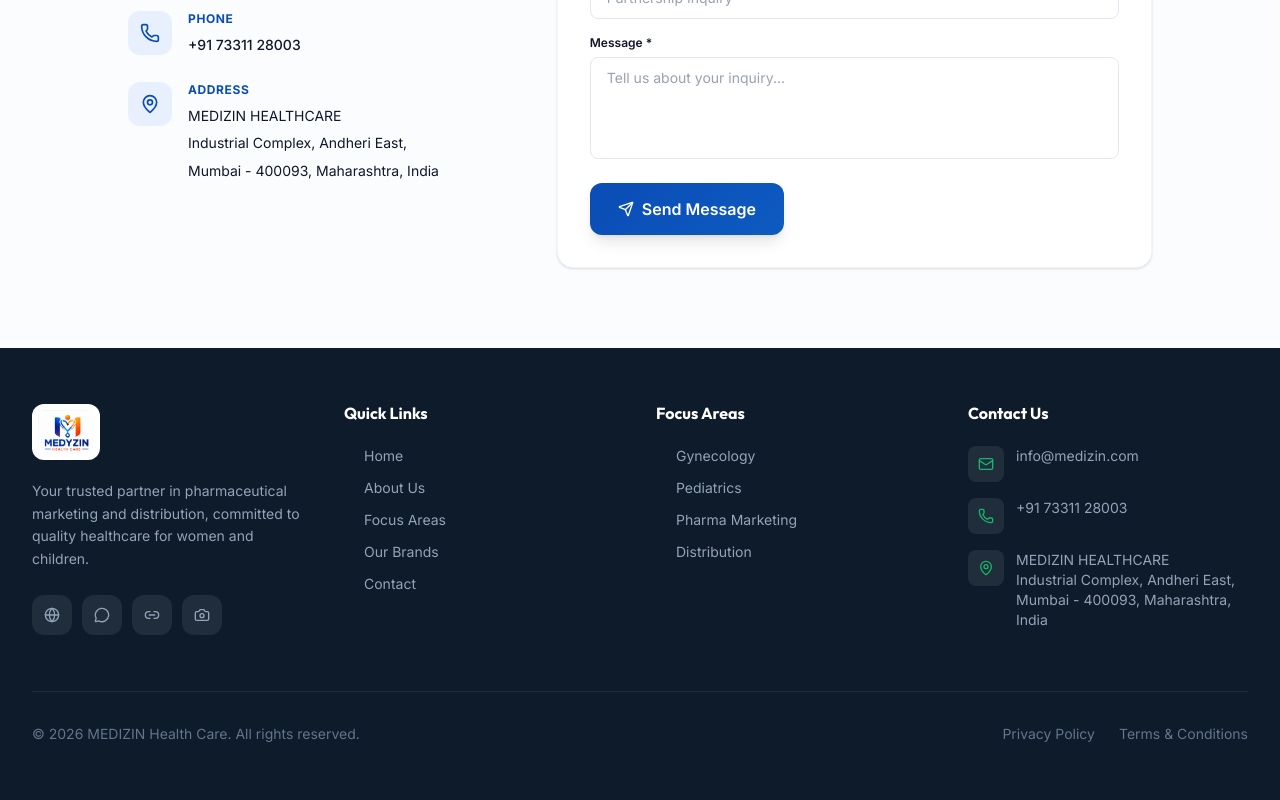
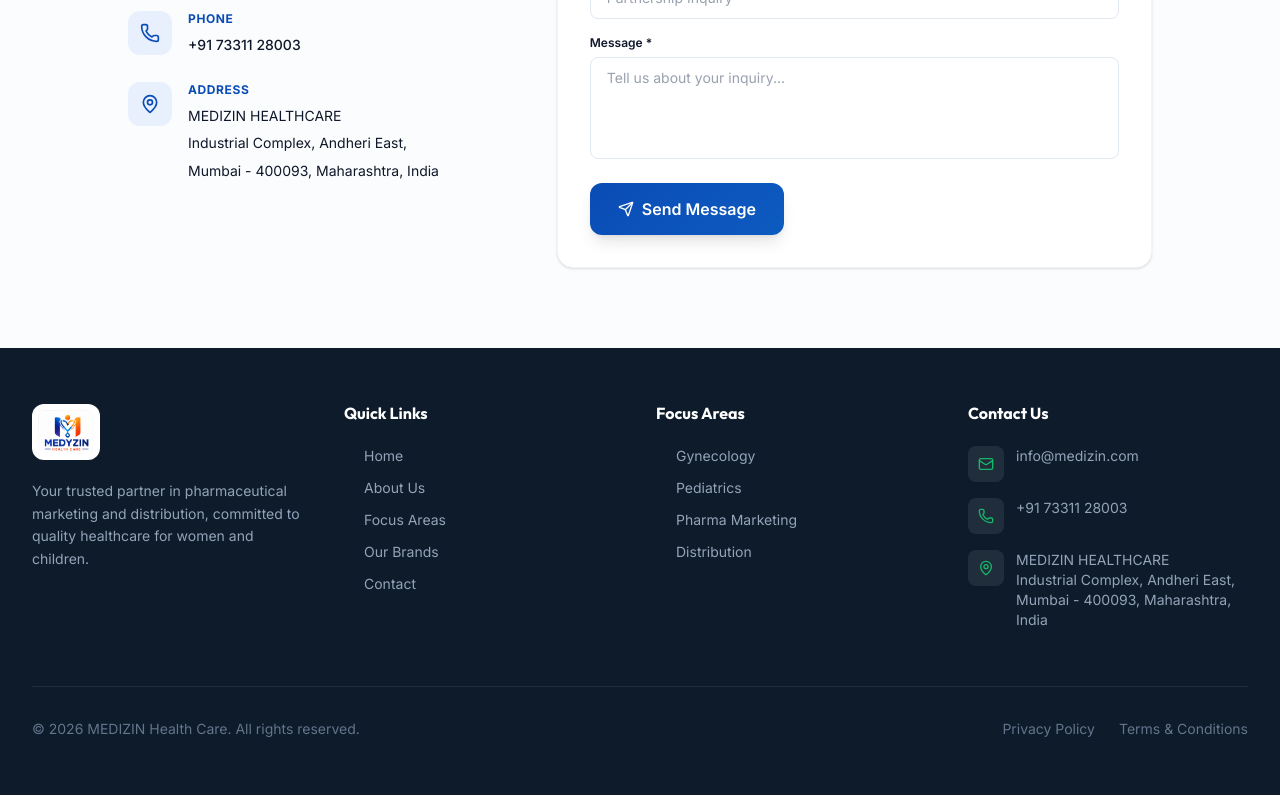
Before and after one commit to vishnuakula/MedizinHealthCare, a React (Vite) app: page / in a window 1280 px wide. Shown: the part 5094-5894 px from the top of the page. Built offline with nearby package versions, Linux system fonts and the light colour scheme.

Commit message:
Remove all social media links and unused icon imports from Footer

```diff
--- a/src/components/layout/Footer.jsx
+++ b/src/components/layout/Footer.jsx
@@ -1,12 +1,11 @@
 import { Link as ScrollLink } from 'react-scroll';
 import { motion } from 'framer-motion';
 import { useInView } from 'react-intersection-observer';
-import { Globe, MessageCircle, Link2, Camera, Mail, Phone, MapPin, ArrowRight } from 'lucide-react';
+import { Mail, Phone, MapPin, ArrowRight } from 'lucide-react';
 import Container from '@/components/common/Container';
 import { footerData } from '@/data/footer';
 import { company } from '@/data/company';
 
-const socialIcons = { facebook: Globe, twitter: MessageCircle, linkedin: Link2, instagram: Camera };
 const contactIcons = { email: Mail, phone: Phone, address: MapPin };
 
 const Footer = () => {
@@ -34,21 +33,6 @@
                                 <img src="/assets/logo.png" alt="Medizin Healthcare Logo" className="h-14 w-auto object-contain bg-white rounded-xl p-1.5" />
                             </div>
                             <p className="text-sm leading-relaxed mb-6" style={{ color: '#94A3B8' }}>{footerData.company.description}</p>
-                            <div className="flex gap-2.5">
-                                {Object.entries(company.social).map(([key, url]) => {
-                                    const Icon = socialIcons[key];
-                                    return Icon ? (
-                                        <a key={key} href={url} target="_blank" rel="noopener noreferrer" aria-label={key}
-                                            className="w-10 h-10 rounded-xl flex items-center justify-center transition-colors duration-200"
-                                            style={{ backgroundColor: 'rgba(255,255,255,0.08)' }}
-                                            onMouseEnter={e => e.currentTarget.style.backgroundColor = '#0A4CB5'}
-                                            onMouseLeave={e => e.currentTarget.style.backgroundColor = 'rgba(255,255,255,0.08)'}
-                                        >
-                                            <Icon className="w-4 h-4" style={{ color: '#94A3B8' }} />
-                                        </a>
-                                    ) : null;
-                                })}
-                            </div>
                         </motion.div>
 
                         {/* Quick Links */}
```
